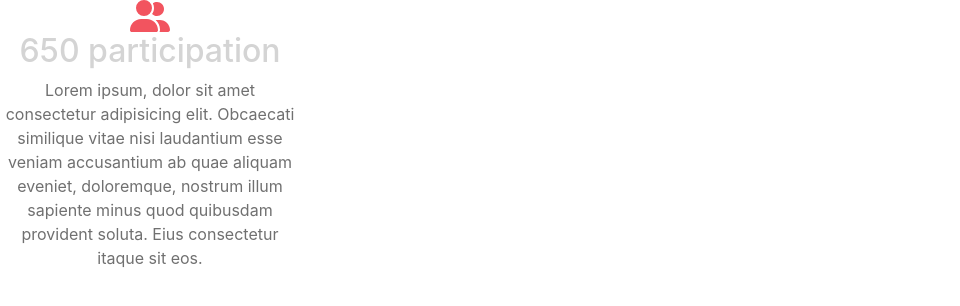
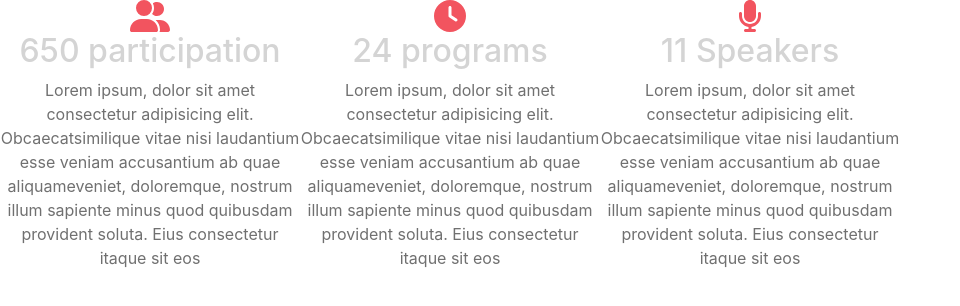
Before and after one commit to Abdullah2000Habib/React_Project02, a React (Create React App) app: page / in a window 1280 px wide. Shown: the top 306 px of the page, without its empty margins (0-960 px from the left). Built offline with nearby package versions, Linux system fonts and the light colour scheme.

Commit message:
video11- Reusable Component Part 2

```diff
--- a/src/App.js
+++ b/src/App.js
@@ -1,30 +1,20 @@
-import * as icons from '@fortawesome/free-solid-svg-icons'
 import React from 'react'
 import Overview from './design-system/components/Overview'
+import overviewData from './design-system/Data'
 
 function App() {
-  return (
-    <Overview icon={icons.faUserGroup} title="650 participation">
-      Lorem ipsum, dolor sit amet consectetur adipisicing elit. Obcaecati
-      similique vitae nisi laudantium esse veniam accusantium ab quae aliquam
-      eveniet, doloremque, nostrum illum sapiente minus quod quibusdam provident
-      soluta. Eius consectetur itaque sit eos.
-    </Overview>
-  )
+  const overviewDataList = overviewData.map((item) => {
+    return (
+      <Overview
+        icon={item.icon}
+        title={item.title}
+        key={item.id}
+        description={item.Description}
+      />
+    )
+  })
+
+  return <div style={{ display: 'flex' }}>{overviewDataList}</div>
 }
 
 export default App
-
-// <Overview icon={icons.faClock} title="24 programs">
-//       Lorem ipsum, dolor sit amet consectetur adipisicing elit. Obcaecati
-//       similique vitae nisi laudantium esse veniam accusantium ab quae aliquam
-//       eveniet, doloremque, nostrum illum sapiente minus quod quibusdam
-//       provident soluta. Eius consectetur itaque sit eos.
-//     </Overview>
-
-//     <Overview icon={icons.faMicrophone} title="11 Speakers">
-//       Lorem ipsum, dolor sit amet consectetur adipisicing elit. Obcaecati
-//       similique vitae nisi laudantium esse veniam accusantium ab quae aliquam
-//       venite, doloremque, nostrum illum sapiente minus quod quibusdam
-//       provident soluta. Eius consectetur itaque sit eos.
-//     </Overview>
--- /dev/null
+++ b/src/design-system/Data.jsx
@@ -0,0 +1,27 @@
+import * as icons from '@fortawesome/free-solid-svg-icons'
+
+const overviewData = [
+  {
+    id: 1,
+    icon: icons.faUserGroup,
+    title: '650 participation',
+    Description:
+      'Lorem ipsum, dolor sit amet consectetur adipisicing elit. Obcaecatsimilique vitae nisi laudantium esse veniam accusantium ab quae aliquameveniet, doloremque, nostrum illum sapiente minus quod quibusdam provident soluta. Eius consectetur itaque sit eos',
+  },
+  {
+    id: 2,
+    icon: icons.faClock,
+    title: '24 programs',
+    Description:
+      'Lorem ipsum, dolor sit amet consectetur adipisicing elit. Obcaecatsimilique vitae nisi laudantium esse veniam accusantium ab quae aliquameveniet, doloremque, nostrum illum sapiente minus quod quibusdam provident soluta. Eius consectetur itaque sit eos',
+  },
+  {
+    id: 3,
+    icon: icons.faMicrophone,
+    title: '11 Speakers',
+    Description:
+      'Lorem ipsum, dolor sit amet consectetur adipisicing elit. Obcaecatsimilique vitae nisi laudantium esse veniam accusantium ab quae aliquameveniet, doloremque, nostrum illum sapiente minus quod quibusdam provident soluta. Eius consectetur itaque sit eos',
+  },
+]
+
+export default overviewData
--- a/src/design-system/components/Overview/Overview.jsx
+++ b/src/design-system/components/Overview/Overview.jsx
@@ -1,13 +1,13 @@
 import { FontAwesomeIcon } from '@fortawesome/react-fontawesome'
 import { Description, OverviewWrapper, Title } from './Styles.jsx'
-export default function Overview({ icon, title, children }) {
+export default function Overview({ icon, title, description }) {
   return (
     <OverviewWrapper>
       <div>
         <FontAwesomeIcon color="#f2545f" size="2xl" icon={icon} />
       </div>
       <Title>{title}</Title>
-      <Description>{children}</Description>
+      <Description>{description}</Description>
     </OverviewWrapper>
   )
 }
```
